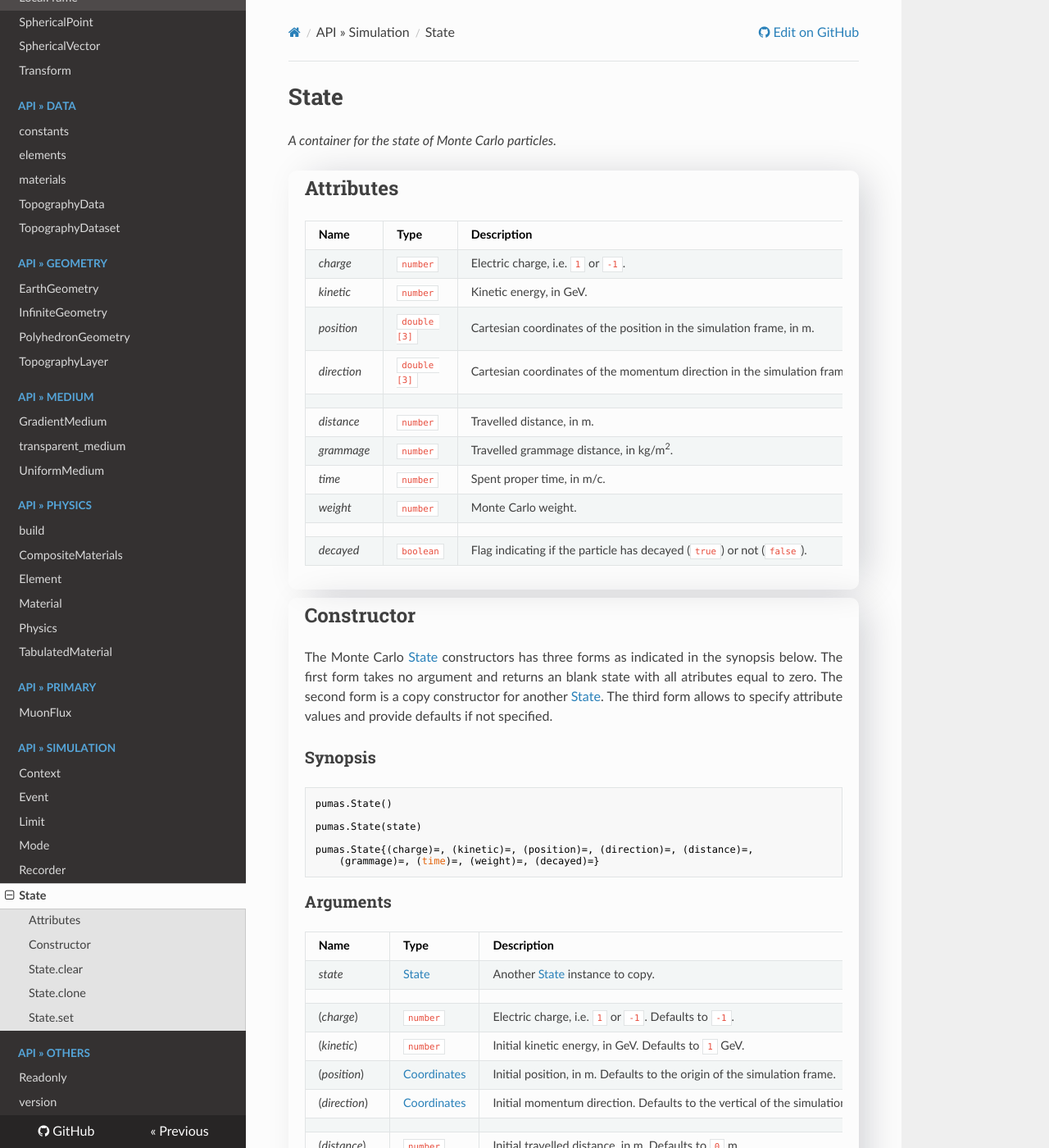
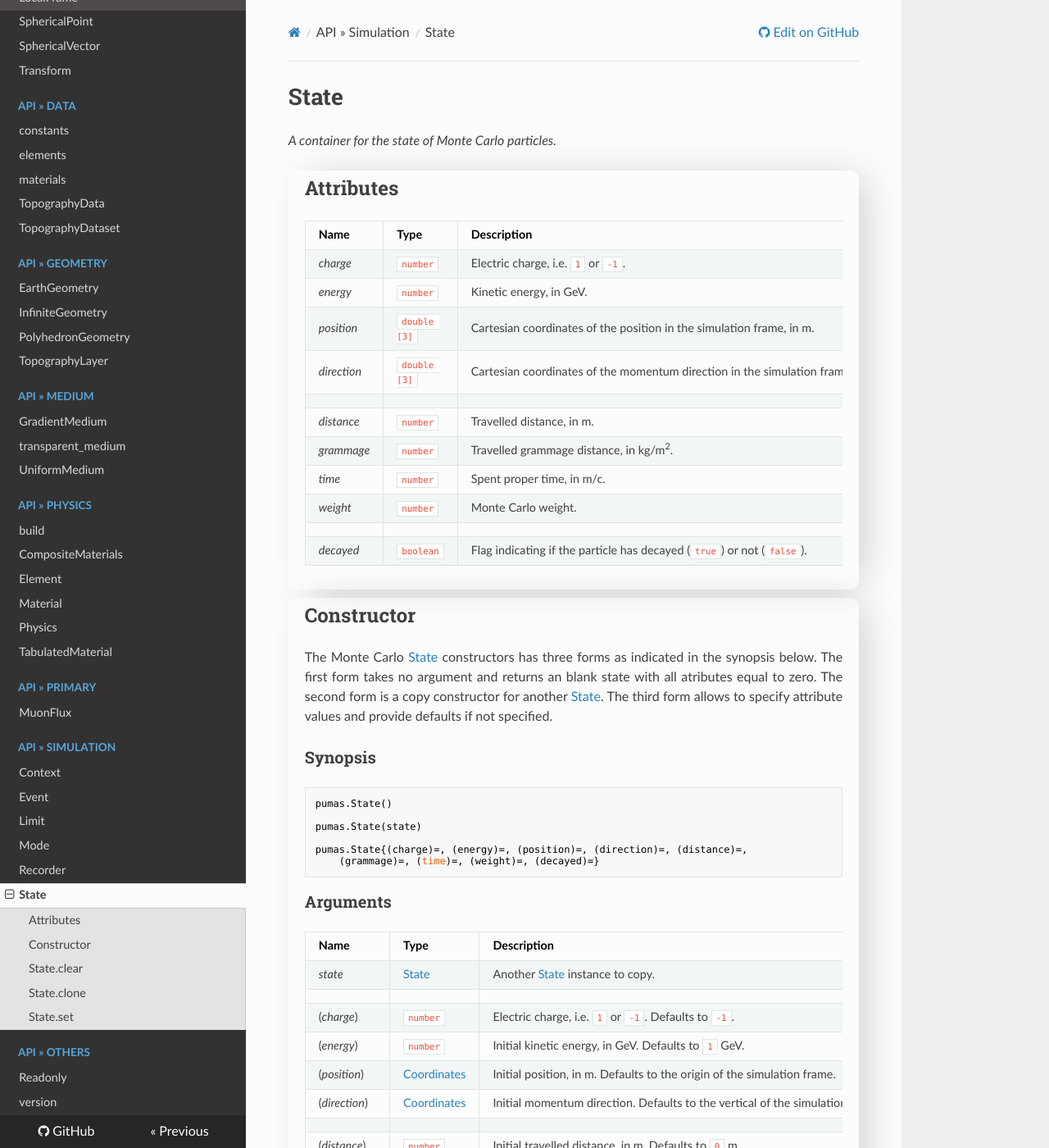
Before and after one commit to niess/pumas-luajit, an MkDocs documentation site: the page built from docs/docs/api/simulation/State.md, in a window 1280 px wide and 1400 px high. Shown: the whole window at 82% size. Built offline with MkDocs 1.6.1, drawn with Linux system fonts in a browser that asks for light colours; nearby versions of some CDN libraries.

Commit message:
Update 'kinetic' to 'energy'

````diff
--- a/docs/docs/api/simulation/State.md
+++ b/docs/docs/api/simulation/State.md
@@ -8,7 +8,7 @@ _A container for the state of Monte Carlo particles._
 |Name|Type|Description|
 |----|----|-----------|
 |*charge*   |`number`    | Electric charge, i.e. `1` or `-1`. |
-|*kinetic*  |`number`    | Kinetic energy, in GeV. |
+|*energy*   |`number`    | Kinetic energy, in GeV. |
 |*position* |`double [3]`| Cartesian coordinates of the position in the simulation frame, in m. {: .justify} |
 |*direction*|`double [3]`| Cartesian coordinates of the momentum direction in the simulation frame. {: .justify} |
 |||
@@ -38,7 +38,7 @@ pumas.State()
 
 pumas.State(state)
 
-pumas.State{(charge)=, (kinetic)=, (position)=, (direction)=, (distance)=,
+pumas.State{(charge)=, (energy)=, (position)=, (direction)=, (distance)=,
     (grammage)=, (time)=, (weight)=, (decayed)=}
 ```
 
@@ -49,7 +49,7 @@ pumas.State{(charge)=, (kinetic)=, (position)=, (direction)=, (distance)=,
 |*state*|[State](State.md)| Another [State](State.md) instance to copy. |
 |||
 |(*charge*)   |`number`                        | Electric charge, i.e. `1` or `-1`. Defaults to `-1`. {: .justify} |
-|(*kinetic*)  |`number`                        | Initial kinetic energy, in GeV. Defaults to `1` GeV. {: .justify} |
+|(*energy*)   |`number`                        | Initial kinetic energy, in GeV. Defaults to `1` GeV. {: .justify} |
 |(*position*) |[Coordinates](../Coordinates.md)| Initial position, in m. Defaults to the origin of the simulation frame. {: .justify} |
 |(*direction*)|[Coordinates](../Coordinates.md)| Initial momentum direction. Defaults to the vertical of the simulation frame. {: .justify} |
 |||
--- a/docs/mkdocs.yml
+++ b/docs/mkdocs.yml
@@ -13,6 +13,7 @@ nav:
     - Geometry: api/Geometry.md
     - Medium: api/Medium.md
     - Physics: api/Physics.md
+    - Simulation: api/Simulation.md
   - API &raquo; Coordinates:
     - CartesianPoint: api/coordinates/CartesianPoint.md
     - CartesianVector: api/coordinates/CartesianVector.md
````
Also changed, not shown: docs/docs/api/simulation/Context.md (+1 -1 lines), docs/docs/api/simulation/Event.md (+1 -1 lines), docs/docs/api/simulation/Limit.md (+1 -1 lines), 11 other files.
